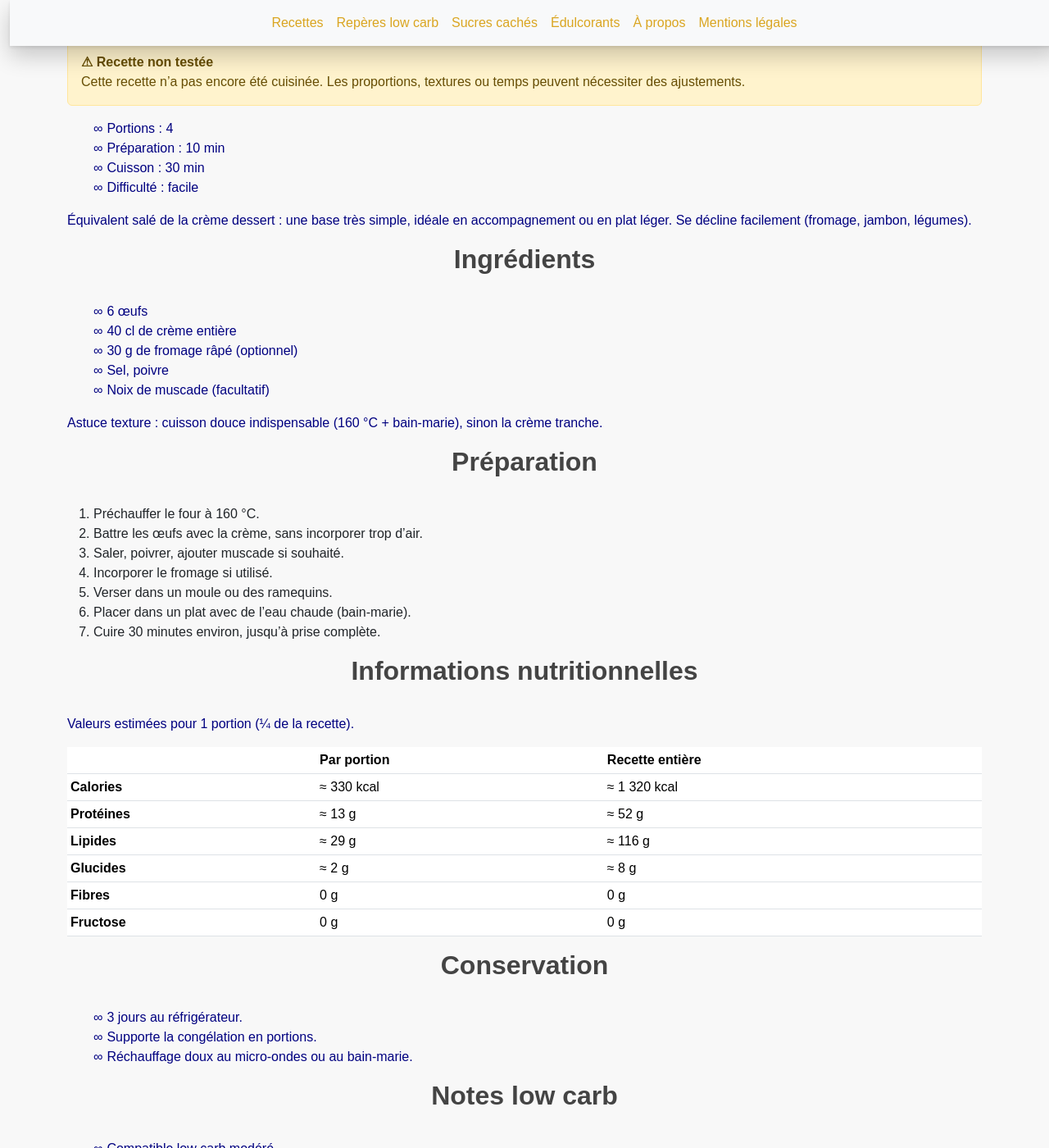
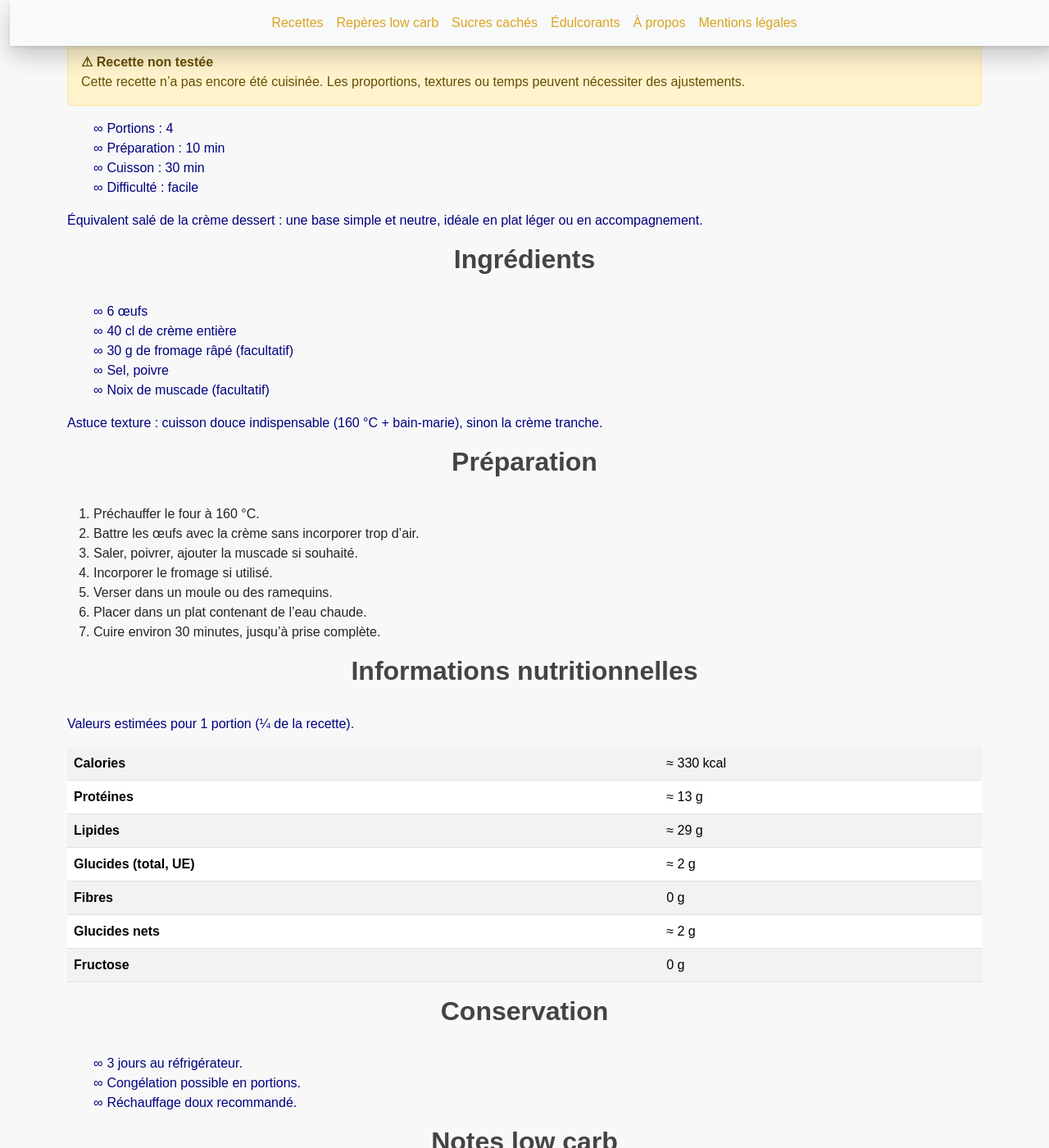
Before and after one commit to laurie-boissay/laurie-boissay.github.io, a Jekyll site: the page built from recettes/creme-aux-oeufs-salee.html, in a window 1280 px wide and 1400 px high, scrolled down 201 px. Shown: the whole window at 82% size. Built offline with Jekyll 4.4.1, drawn with Linux system fonts in a browser that asks for light colours; some of the changed text lies outside the part shown.

```diff
--- a/recettes/creme-aux-oeufs-salee.html
+++ b/recettes/creme-aux-oeufs-salee.html
@@ -56,9 +56,9 @@ extra_head: >
 
   <div class="lead-notes">
     <p>
-      Équivalent salé de la crème dessert : une <strong>base très simple</strong>,
-      idéale en accompagnement ou en plat léger.
-      Se décline facilement (fromage, jambon, légumes).
+      Équivalent salé de la crème dessert :
+      une <strong>base simple et neutre</strong>,
+      idéale en plat léger ou en accompagnement.
     </p>
   </div>
 </section>
@@ -68,13 +68,14 @@ extra_head: >
   <ul>
     <li>6 œufs</li>
     <li>40 cl de crème entière</li>
-    <li>30 g de fromage râpé (optionnel)</li>
+    <li>30 g de fromage râpé (facultatif)</li>
     <li>Sel, poivre</li>
     <li>Noix de muscade (facultatif)</li>
   </ul>
 
   <p class="recipe-tip">
-    <strong>Astuce texture :</strong> cuisson douce indispensable (160 °C + bain-marie),
+    <strong>Astuce texture :</strong>
+    cuisson douce indispensable (160&nbsp;°C + bain-marie),
     sinon la crème tranche.
   </p>
 </section>
@@ -82,13 +83,13 @@ extra_head: >
 <section class="recipe-preparation">
   <h2>Préparation</h2>
   <ol>
-    <li>Préchauffer le four à 160 °C.</li>
-    <li>Battre les œufs avec la crème, sans incorporer trop d’air.</li>
-    <li>Saler, poivrer, ajouter muscade si souhaité.</li>
+    <li>Préchauffer le four à 160&nbsp;°C.</li>
+    <li>Battre les œufs avec la crème sans incorporer trop d’air.</li>
+    <li>Saler, poivrer, ajouter la muscade si souhaité.</li>
     <li>Incorporer le fromage si utilisé.</li>
     <li>Verser dans un moule ou des ramequins.</li>
-    <li>Placer dans un plat avec de l’eau chaude (bain-marie).</li>
-    <li>Cuire 30 minutes environ, jusqu’à prise complète.</li>
+    <li>Placer dans un plat contenant de l’eau chaude.</li>
+    <li>Cuire environ 30 minutes, jusqu’à prise complète.</li>
   </ol>
 </section>
 
@@ -97,21 +98,15 @@ extra_head: >
   <p>Valeurs <strong>estimées</strong> pour 1 portion (¼ de la recette).</p>
 
   <div class="table-responsive">
-    <table class="table table-sm">
-      <thead>
-        <tr>
-          <th></th>
-          <th>Par portion</th>
-          <th>Recette entière</th>
-        </tr>
-      </thead>
+    <table class="table table-striped">
       <tbody>
-        <tr><td><strong>Calories</strong></td><td>≈ 330 kcal</td><td>≈ 1 320 kcal</td></tr>
-        <tr><td><strong>Protéines</strong></td><td>≈ 13 g</td><td>≈ 52 g</td></tr>
-        <tr><td><strong>Lipides</strong></td><td>≈ 29 g</td><td>≈ 116 g</td></tr>
-        <tr><td><strong>Glucides</strong></td><td>≈ 2 g</td><td>≈ 8 g</td></tr>
-        <tr><td><strong>Fibres</strong></td><td>0 g</td><td>0 g</td></tr>
-        <tr><td><strong>Fructose</strong></td><td>0 g</td><td>0 g</td></tr>
+        <tr><th>Calories</th><td>≈ 330 kcal</td></tr>
+        <tr><th>Protéines</th><td>≈ 13 g</td></tr>
+        <tr><th>Lipides</th><td>≈ 29 g</td></tr>
+        <tr><th>Glucides (total, UE)</th><td>≈ 2 g</td></tr>
+        <tr><th>Fibres</th><td>0 g</td></tr>
+        <tr><th>Glucides nets</th><td>≈ 2 g</td></tr>
+        <tr><th>Fructose</th><td>0 g</td></tr>
       </tbody>
     </table>
   </div>
@@ -121,8 +116,8 @@ extra_head: >
   <h2>Conservation</h2>
   <ul>
     <li>3 jours au réfrigérateur.</li>
-    <li>Supporte la congélation en portions.</li>
-    <li>Réchauffage doux au micro-ondes ou au bain-marie.</li>
+    <li>Congélation possible en portions.</li>
+    <li>Réchauffage doux recommandé.</li>
   </ul>
 </section>
 
@@ -131,6 +126,6 @@ extra_head: >
   <ul>
     <li>Compatible <strong>low carb modéré</strong>.</li>
     <li>Très pauvre en glucides.</li>
-    <li>Base idéale pour repas légers ou textures “flan salé”.</li>
+    <li>Base idéale pour déclinaisons salées.</li>
   </ul>
 </section>
```
Also changed, not shown: other parts of recettes/creme-aux-oeufs-salee.html (+2 -2 lines).
